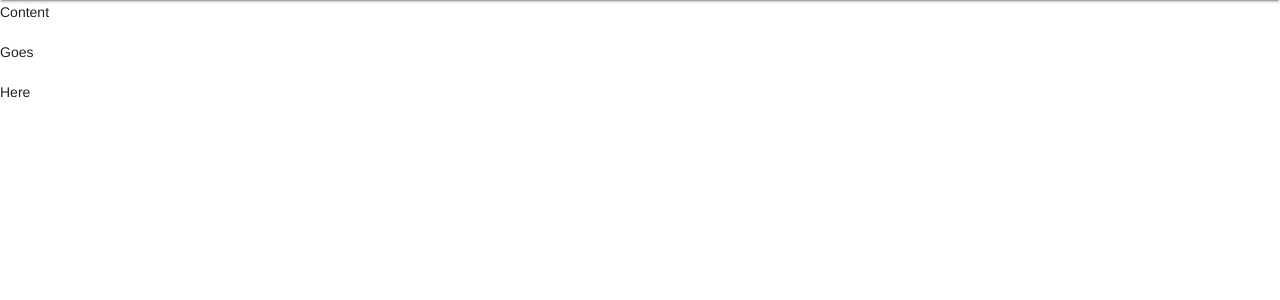
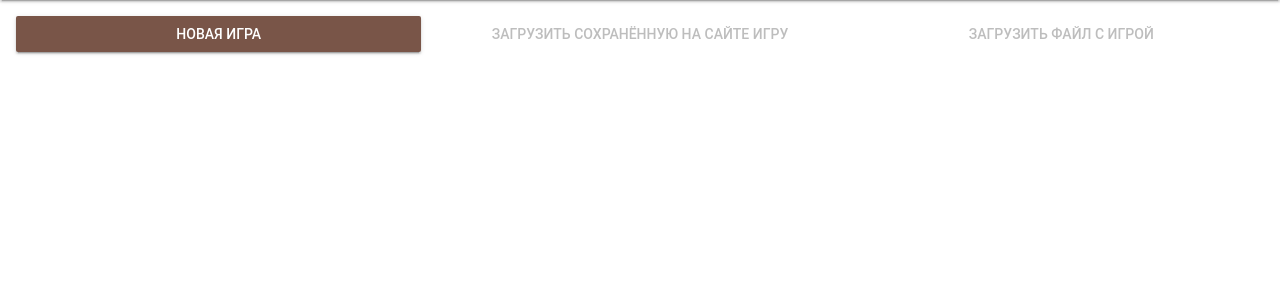
Before and after one commit to AlexKatyukov/mnpl-1, a PHP site: page / in a window 1280 px wide. Shown: the part 64-364 px from the top of the page. Run offline with PHP 8.4, Linux system fonts and the light colour scheme.

Commit message:
Add styles and start menu (New game / Game from server / Game from file)

```diff
--- a/view/main.php
+++ b/view/main.php
@@ -5,8 +5,48 @@
         </div>
     </header>
     <main class="mdl-layout__content">
-        <p>Content</p>
-        <p>Goes</p>
-        <p>Here</p>
+        <div class="mdl-grid">
+            <button id="newGameButton" class="mdl-cell mdl-button mdl-js-button mdl-button--raised mdl-button--colored">
+                Новая игра
+            </button>
+            <button id="serverGameButton" class="mdl-cell mdl-button mdl-js-button mdl-button--disabled mdl-button--colored">
+                Загрузить сохранённую на сайте игру
+            </button>
+            <button id="fileGameButton" class="mdl-cell mdl-button mdl-js-button mdl-button--disabled mdl-button--colored">
+                Загрузить файл с игрой
+            </button>
+        </div>
+        <div id="newGameContainer" style="display: none;">
+            <div class="mdl-grid">
+                <div class="mdl-cell--6-col-tablet mdl-cell--12-col-phone">
+                    <input id="newGamePlayersNumberSlider" class="mdl-slider mdl-js-slider" type="range" min="2" max="6" value="4" tabindex="0">
+                    <span id="newGamePlayersNumberSpan">4 игрока</span>
+                </div>
+            </div>
+        </div>
+        <div id="serverGameContainer" style="display: none;">
+        </div>
+        <div id="fileGameContainer" style="display: none;">
+        </div>
+
+        <script>
+            // on new game button click open new game container and close other containers
+            $('#newGameButton').on('click', function () {
+                $('#newGameButton').removeClass('mdl-button--colored');
+                $('#newGameButton').addClass('mdl-button--accent');
+                $('#newGameContainer').css('display', 'block');
+                $('#serverGameContainer').css('display', 'none');
+                $('#fileGameContainer').css('display', 'none');
+            })
+
+            // on players number change display new
+            $('#newGamePlayersNumberSlider').on('change', function(){
+                if(parseInt($(this).val()) < 5) {
+                    $('#newGamePlayersNumberSpan').html($(this).val() + " игрока");
+                } else {
+                    $('#newGamePlayersNumberSpan').html($(this).val() + " игроков");
+                }
+            })
+        </script>
     </main>
 </div>
```
Also changed, not shown: view/css/style.less (added).
